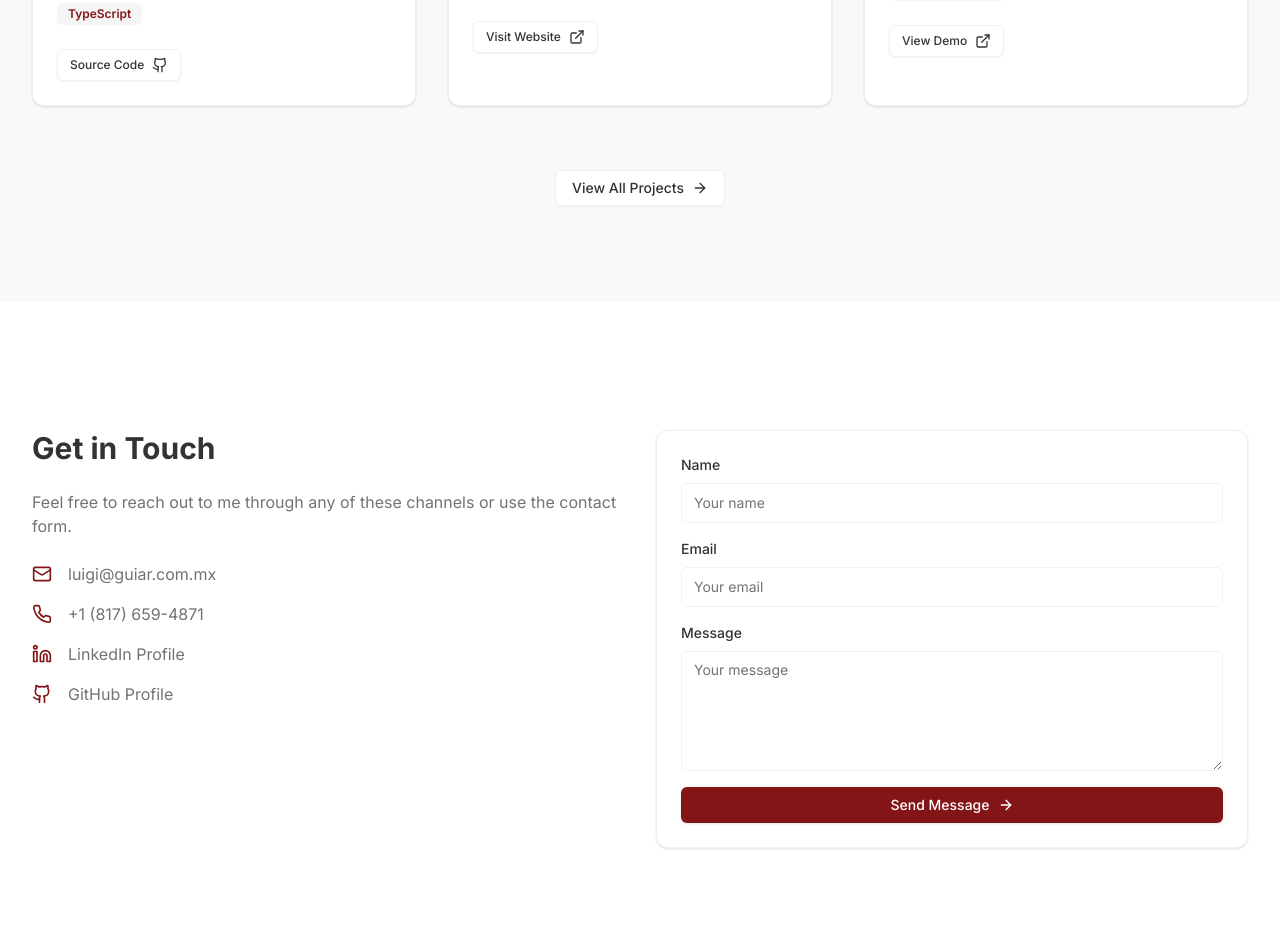
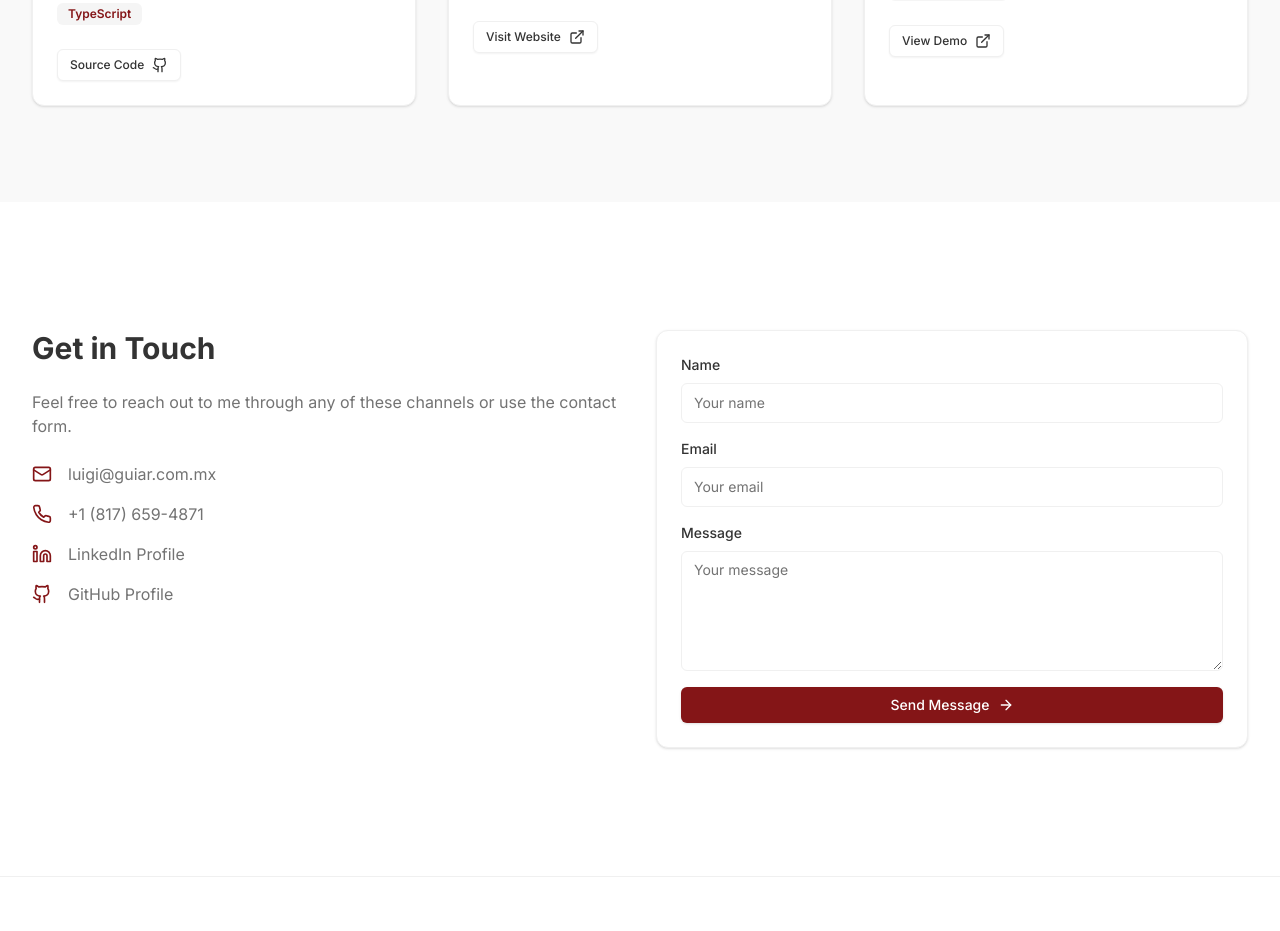
Before and after one commit to Lu1gi21/personal_website, a Next.js app: page / in a window 1280 px wide. Shown: the part 2860-3791 px from the top of the page. Built offline with nearby package versions, Linux system fonts and the light colour scheme.

Commit message:
removed view all projects button

```diff
--- a/app/page.tsx
+++ b/app/page.tsx
@@ -269,12 +269,6 @@ export default function Home() {
                 </Card>
               ))}
             </div>
-            <div className="flex justify-center pt-8">
-              <Button variant="outline">
-                View All Projects
-                <ArrowRight className="ml-2 h-4 w-4" />
-              </Button>
-            </div>
           </div>
         </section>
 
```
